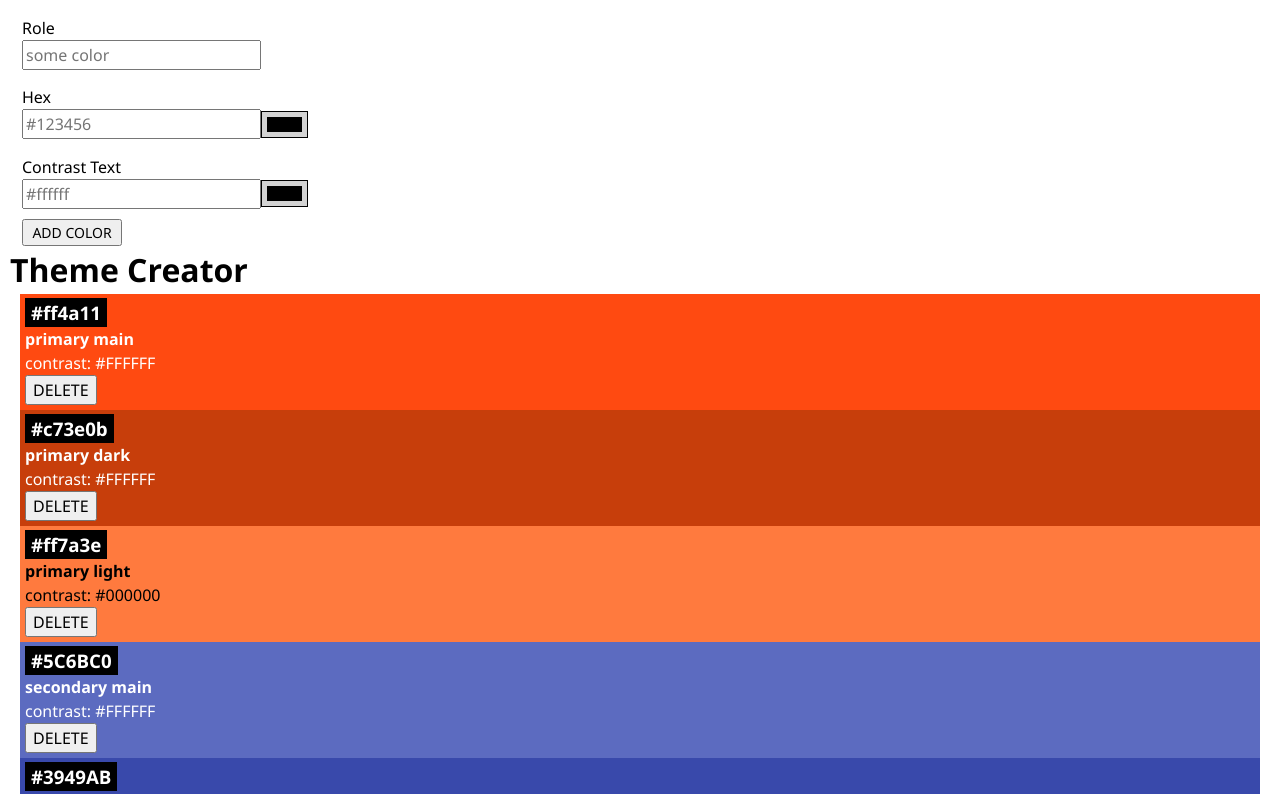
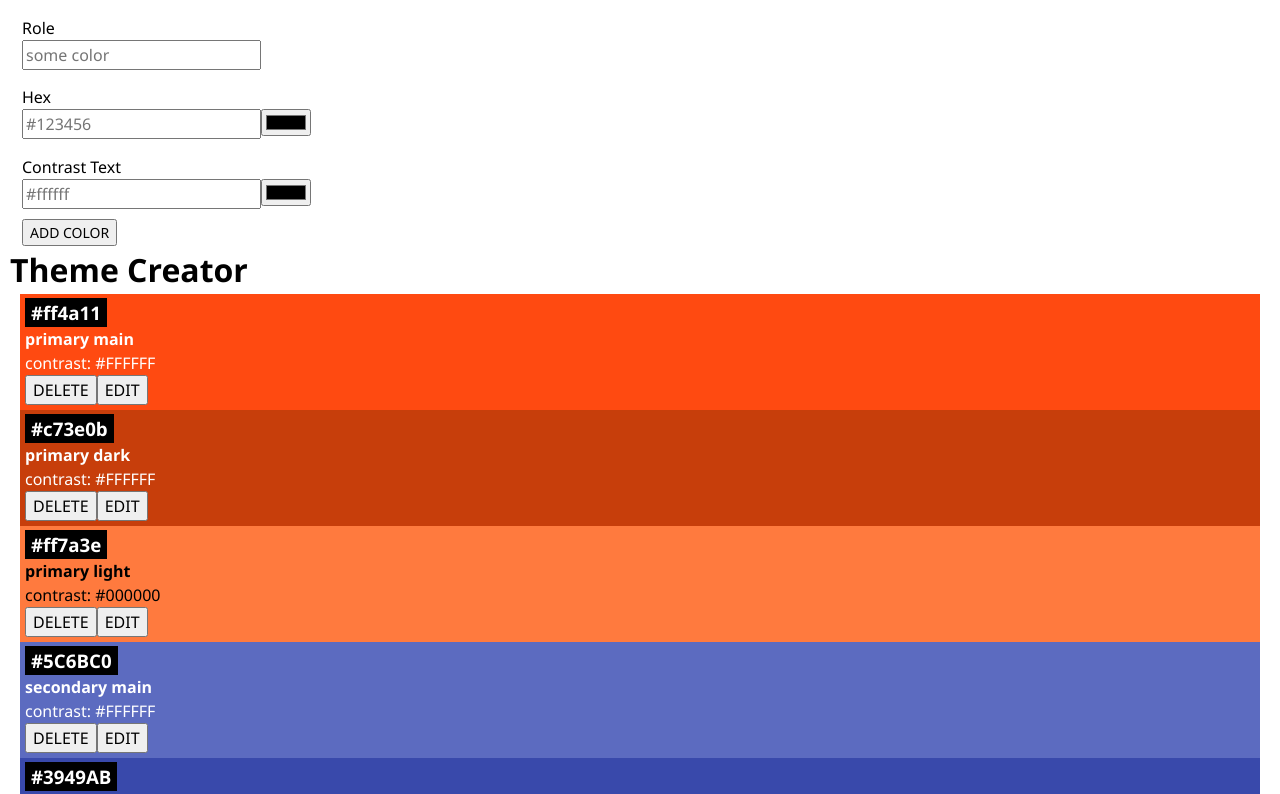
Before and after one commit to Inelukas/Recap-Project-4-Theme-Creator, a React (Vite) app: page / in a window 1280 px wide. Shown: the top 794 px of the page. Built offline with nearby package versions, Linux system fonts and the light colour scheme.

Commit message:
added edit func

```diff
--- a/src/App.jsx
+++ b/src/App.jsx
@@ -7,7 +7,8 @@ import { uid } from "uid";
 
 function App() {
   const [colors, setColors] = useState(initialColors);
-  function handleSubmit(newColor) {
+
+  function addNewColor(newColor) {
     setColors((prevColors) => {
       return [{ ...newColor, id: uid() }, ...prevColors];
     });
@@ -20,9 +21,17 @@ function App() {
       })
     );
   }
+
+  function handleUpdate(updatedColor) {
+    setColors((prevColors) => {
+      return prevColors.map((color) =>
+        color.id === updatedColor.id ? updatedColor : color
+      );
+    });
+  }
   return (
     <>
-      <ColorForm handleSubmit={handleSubmit} />
+      <ColorForm handleSubmit={addNewColor} buttonName="ADD COLOR" />
       <h1>Theme Creator</h1>
 
       {colors.length > 0 ? (
@@ -33,6 +42,7 @@ function App() {
               id={color.id}
               color={color}
               onDelete={handleDelete}
+              onUpdate={handleUpdate}
             />
           );
         })
--- a/src/Components/Color/Color.jsx
+++ b/src/Components/Color/Color.jsx
@@ -1,23 +1,35 @@
 import { useState } from "react";
 import "./Color.css";
+import { ColorForm } from "../ColorForm/ColorForm";
 
-export default function Color({ color, onDelete }) {
+export default function Color({ color, onDelete, onUpdate }) {
   const [deleteVisible, setDeleteVisible] = useState(false);
+  const [formVisible, setFormVisible] = useState(false);
 
   function toggleDelete() {
     setDeleteVisible(!deleteVisible);
   }
+
+  function toggleEdit() {
+    setFormVisible(!formVisible);
+  }
+
+  function handleUpdate(updatedColor) {
+    onUpdate({ ...updatedColor, id: color.id });
+    toggleEdit();
+  }
+
   return (
     <div
       className="color-card"
       style={{
         background: color.hex,
-        color: color.contrastText,
+        color: color.contrast,
       }}
     >
       <h3 className="color-card-hightlight">{color.hex}</h3>
       <h4>{color.role}</h4>
-      <p>contrast: {color.contrastText}</p>
+      <p>contrast: {color.contrast}</p>
       {!deleteVisible ? (
         <button onClick={toggleDelete}>DELETE</button>
       ) : (
@@ -33,6 +45,23 @@ export default function Color({ color, onDelete }) {
           </button>
         </div>
       )}
+      {!formVisible ? (
+        <button onClick={toggleEdit}>EDIT</button>
+      ) : (
+        <div>
+          <ColorForm
+            buttonName="UPDATE COLOR"
+            handleSubmit={handleUpdate}
+            initialValues={{
+              role: color.role,
+              hex: color.hex,
+              contrast: color.contrast,
+            }}
+          />
+          <br />
+          <button onClick={toggleEdit}>CANCEL</button>
+        </div>
+      )}
     </div>
   );
 }
--- a/src/Components/ColorForm/ColorForm.jsx
+++ b/src/Components/ColorForm/ColorForm.jsx
@@ -14,46 +14,36 @@ const StyledForm = styled.form`
 
   .input-group {
     display: flex;
-    align-items: center;
-  }
-
-  .hex-color-box {
-    width: 35px;
-    height: 15px;
-    background: ${({ $inputColor }) => $inputColor.hex || "black"};
-  }
-
-  .contrast-color-box {
-    width: 35px;
-    height: 15px;
-    background: ${({ $inputColor }) => $inputColor.contrasttext || "black"};
-  }
-
-  .outerDiv {
-    padding: 5px;
-    border: 1px solid black;
-    background: lightgray;
   }
 
   button {
-    width: 100px;
     font-size: 14px;
     margin-left: 12px;
+    align-self: flex-start;
   }
 `;
 
-export function ColorForm({ handleSubmit }) {
-  const [$inputColor, setInputColor] = useState({
+export function ColorForm({
+  handleSubmit,
+  buttonName,
+  initialValues = {
+    role: "",
     hex: "",
-    contrasttext: "",
-  });
+    contrast: "",
+  },
+}) {
+  const [$inputColor, setInputColor] = useState(initialValues);
 
   function handleInput(event) {
-    event.preventDefault();
-    const { name, value } = event.target;
-    setInputColor((prevValue) => {
-      return { ...prevValue, [name]: value };
-    });
+    const { name, value, type } = event.target;
+    if (type === "color") {
+      setInputColor((prevValue) => ({
+        ...prevValue,
+        [name.replace("Color", "")]: value,
+      }));
+    } else {
+      setInputColor((prevValue) => ({ ...prevValue, [name]: value }));
+    }
   }
 
   function onSubmit(event) {
@@ -62,7 +52,7 @@ export function ColorForm({ handleSubmit }) {
     const formData = {
       role: form.role.value,
       hex: form.hex.value,
-      contrastText: form.contrasttext.value,
+      contrast: form.contrast.value,
     };
     handleSubmit(formData);
   }
@@ -71,7 +61,13 @@ export function ColorForm({ handleSubmit }) {
     <StyledForm $inputColor={$inputColor} onSubmit={onSubmit}>
       <fieldset>
         <label htmlFor="role">Role</label>
-        <input name="role" placeholder="some color" />
+        <input
+          onChange={handleInput}
+          name="role"
+          id="role"
+          placeholder="some color"
+          value={$inputColor.role}
+        />
       </fieldset>
       <fieldset>
         <label htmlFor="hex">Hex</label>
@@ -79,29 +75,37 @@ export function ColorForm({ handleSubmit }) {
           <input
             onChange={handleInput}
             name="hex"
+            id="hex"
             placeholder="#123456"
             value={$inputColor.hex}
           />
-          <div className="outerDiv">
-            <div className="hex-color-box"></div>
-          </div>
+          <input
+            type="color"
+            onChange={handleInput}
+            name="hexColor"
+            value={$inputColor.hex}
+          />
         </div>
       </fieldset>
       <fieldset>
-        <label htmlFor="contrasttext">Contrast Text</label>
+        <label htmlFor="contrast">Contrast Text</label>
         <div className="input-group">
           <input
             onChange={handleInput}
-            name="contrasttext"
+            name="contrast"
+            id="contrast"
             placeholder="#ffffff"
             value={$inputColor.contrast}
           />
-          <div className="outerDiv">
-            <div className="contrast-color-box"></div>
-          </div>
+          <input
+            type="color"
+            onChange={handleInput}
+            name="contrastColor"
+            value={$inputColor.contrast}
+          />
         </div>
       </fieldset>
-      <button>ADD COLOR</button>
+      <button type="submit">{buttonName}</button>
     </StyledForm>
   );
 }
--- a/src/lib/colors.js
+++ b/src/lib/colors.js
@@ -1,31 +1,31 @@
 export const initialColors = [
-  { id: "c1", role: "primary main", hex: "#ff4a11", contrastText: "#FFFFFF" }, // Vibrant orange
-  { id: "c2", role: "primary dark", hex: "#c73e0b", contrastText: "#FFFFFF" }, // Darker shade of orange
-  { id: "c3", role: "primary light", hex: "#ff7a3e", contrastText: "#000000" }, // Lighter shade of orange
-  { id: "c4", role: "secondary main", hex: "#5C6BC0", contrastText: "#FFFFFF" }, // Indigo Blue
-  { id: "c5", role: "secondary dark", hex: "#3949AB", contrastText: "#FFFFFF" }, // Darker indigo blue
+  { id: "c1", role: "primary main", hex: "#ff4a11", contrast: "#FFFFFF" }, // Vibrant orange
+  { id: "c2", role: "primary dark", hex: "#c73e0b", contrast: "#FFFFFF" }, // Darker shade of orange
+  { id: "c3", role: "primary light", hex: "#ff7a3e", contrast: "#000000" }, // Lighter shade of orange
+  { id: "c4", role: "secondary main", hex: "#5C6BC0", contrast: "#FFFFFF" }, // Indigo Blue
+  { id: "c5", role: "secondary dark", hex: "#3949AB", contrast: "#FFFFFF" }, // Darker indigo blue
   {
     id: "c6",
     role: "secondary light",
     hex: "#9FA8DA",
-    contrastText: "#000000",
+    contrast: "#000000",
   }, // Lighter indigo blue
   {
     id: "c7",
     role: "background main",
     hex: "#252629",
-    contrastText: "#FFFFFF",
+    contrast: "#FFFFFF",
   }, // Dark charcoal
   {
     id: "c8",
     role: "background dark",
     hex: "#1b1d1f",
-    contrastText: "#FFFFFF",
+    contrast: "#FFFFFF",
   }, // Darker charcoal
   {
     id: "c9",
     role: "background light",
     hex: "#43464b",
-    contrastText: "#FFFFFF",
+    contrast: "#FFFFFF",
   }, // Lighter charcoal
 ];
```
